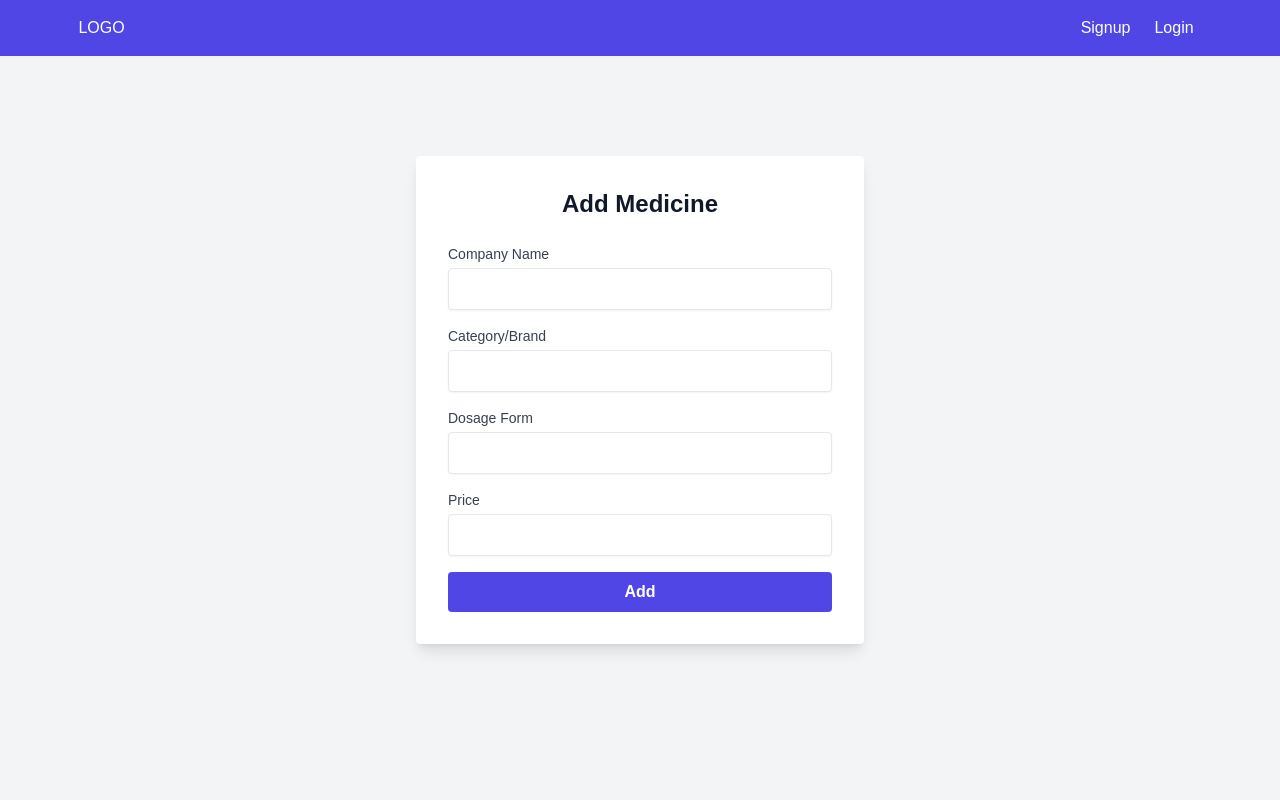
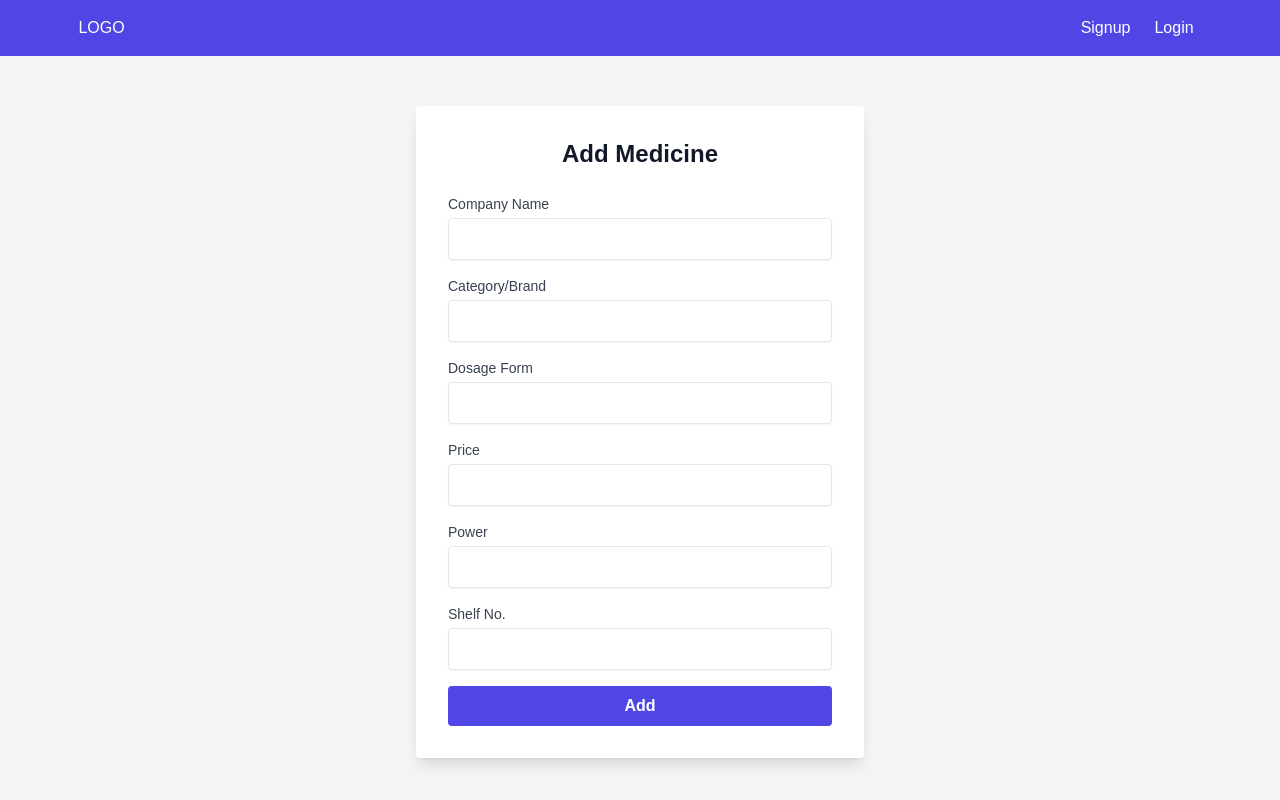
Before and after one commit to Hadayetullah/Medicine-Management-NextJs-tsx-Redux-Django-Postgresql, a Next.js app in the folder frontend/: page /add-medicine in a window 1280 px wide. Built offline with nearby package versions, Linux system fonts and the light colour scheme.

Commit message:
Update add-medicine page

```diff
--- a/frontend/app/add-medicine/page.tsx
+++ b/frontend/app/add-medicine/page.tsx
@@ -12,9 +12,9 @@ export default function AddMedicine() {
     category: "",
     dosage_form: "",
     price: "",
+    power: "",
+    shelf_no: "",
   });
-  const [showOtpModal, setShowOtpModal] = useState(false);
-  const [emailForOtp, setEmailForOtp] = useState("");
 
   const handleChange = (e: React.ChangeEvent<HTMLInputElement>) => {
     setFormData({
@@ -25,6 +25,7 @@ export default function AddMedicine() {
 
   const handleSubmit = async (e: React.FormEvent) => {
     e.preventDefault();
+    console.log("Add medicine data: ", formData);
     // const result = await dispatch(registerUser(formData));
     // if (result.meta.requestStatus === "fulfilled") {
     //   // Open OTP modal if registration is successful
@@ -35,7 +36,7 @@ export default function AddMedicine() {
 
   return (
     <div className="flex items-center justify-center min-h-screen bg-gray-100">
-      <div className="w-full max-w-md p-8 space-y-6 bg-white rounded shadow-lg">
+      <div className="w-full max-w-md p-8 space-y-6 bg-white rounded shadow-lg mt-16">
         <h2 className="text-2xl font-bold text-center text-gray-900">
           Add Medicine
         </h2>
@@ -108,6 +109,40 @@ export default function AddMedicine() {
             />
           </div>
 
+          <div>
+            <label
+              htmlFor="power"
+              className="block text-sm font-medium text-gray-700"
+            >
+              Power
+            </label>
+            <input
+              type="text"
+              name="power"
+              value={formData.power}
+              onChange={handleChange}
+              required
+              className="w-full px-3 py-2 mt-1 border rounded shadow-sm focus:ring-indigo-500 focus:border-indigo-500"
+            />
+          </div>
+
+          <div>
+            <label
+              htmlFor="shelf_no"
+              className="block text-sm font-medium text-gray-700"
+            >
+              Shelf No.
+            </label>
+            <input
+              type="text"
+              name="shelf_no"
+              value={formData.shelf_no}
+              onChange={handleChange}
+              required
+              className="w-full px-3 py-2 mt-1 border rounded shadow-sm focus:ring-indigo-500 focus:border-indigo-500"
+            />
+          </div>
+
           <button
             type="submit"
             className="w-full px-4 py-2 font-semibold text-white bg-indigo-600 rounded hover:bg-indigo-700"
```
